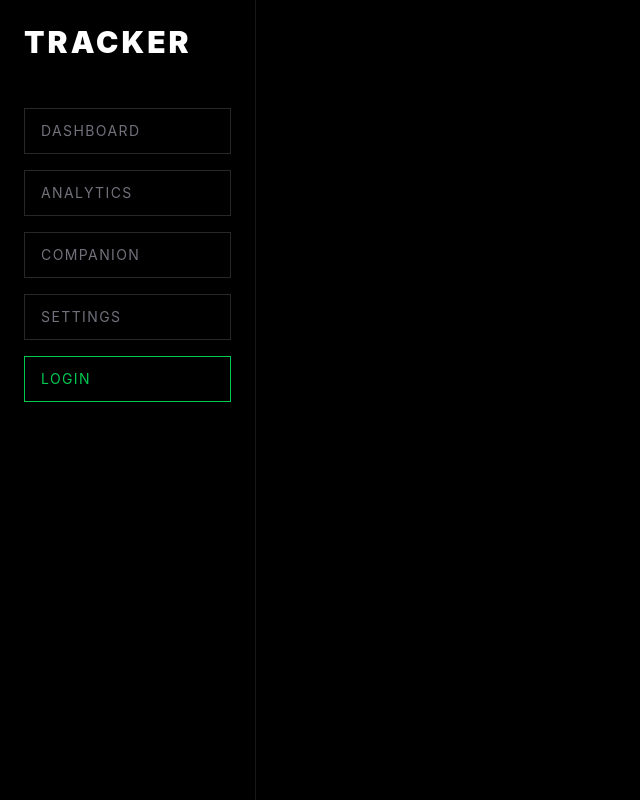
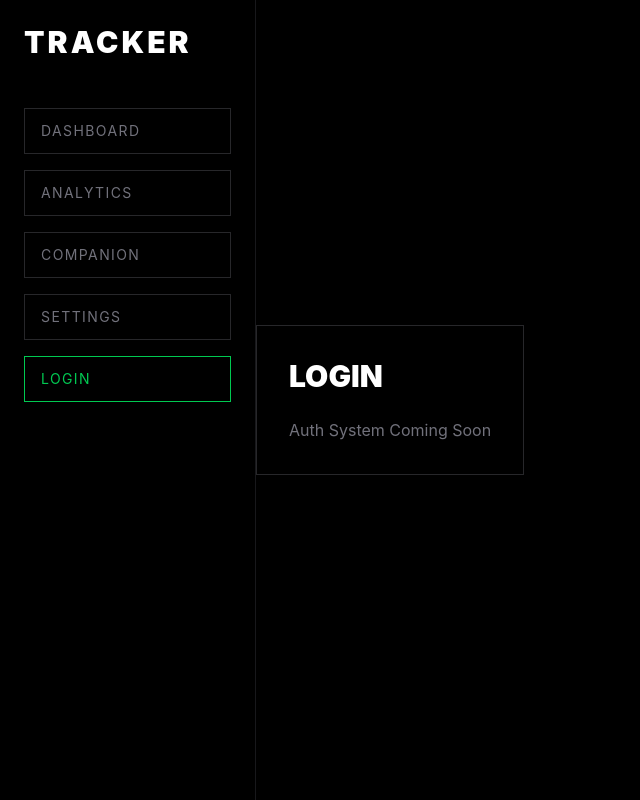
Before and after one commit to Apollo35/tracker-app-v1, a React (Vite) app: page /login in a window 1280 px wide. Shown: the whole page, without its empty margins (0-640 px from the left). Built offline with nearby package versions, Linux system fonts and the light colour scheme.

Commit message:
feat: add auth foundation and login page

```diff
--- a/src/App.jsx
+++ b/src/App.jsx
@@ -204,6 +204,8 @@ function App() {
         <Route path="/companion" element={<CompanionPage />} />
 
         <Route path="/settings" element={<SettingsPage />} />
+
+        <Route path="/login" element={<LoginPage />} />
       </Routes>
     </div>
   );
```
